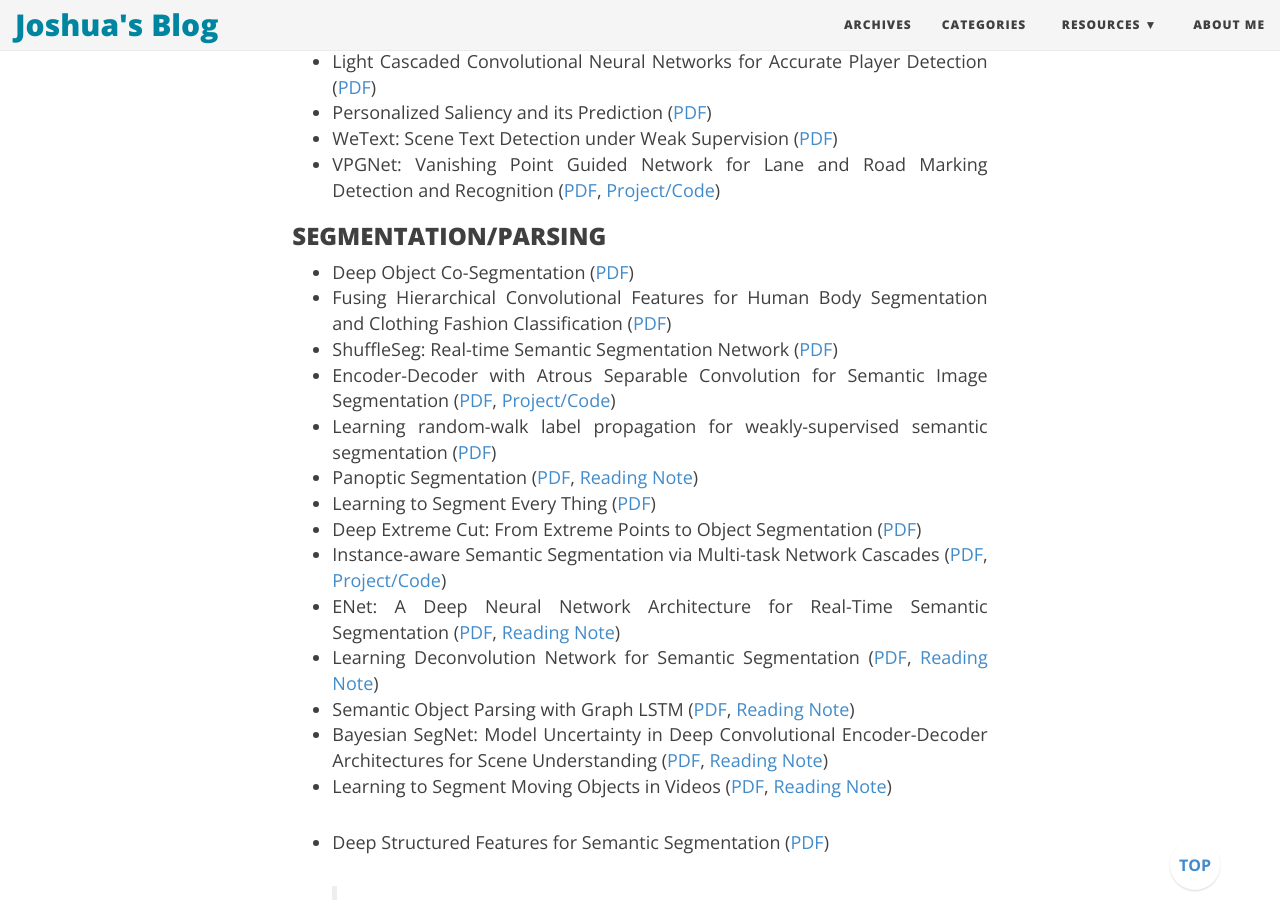
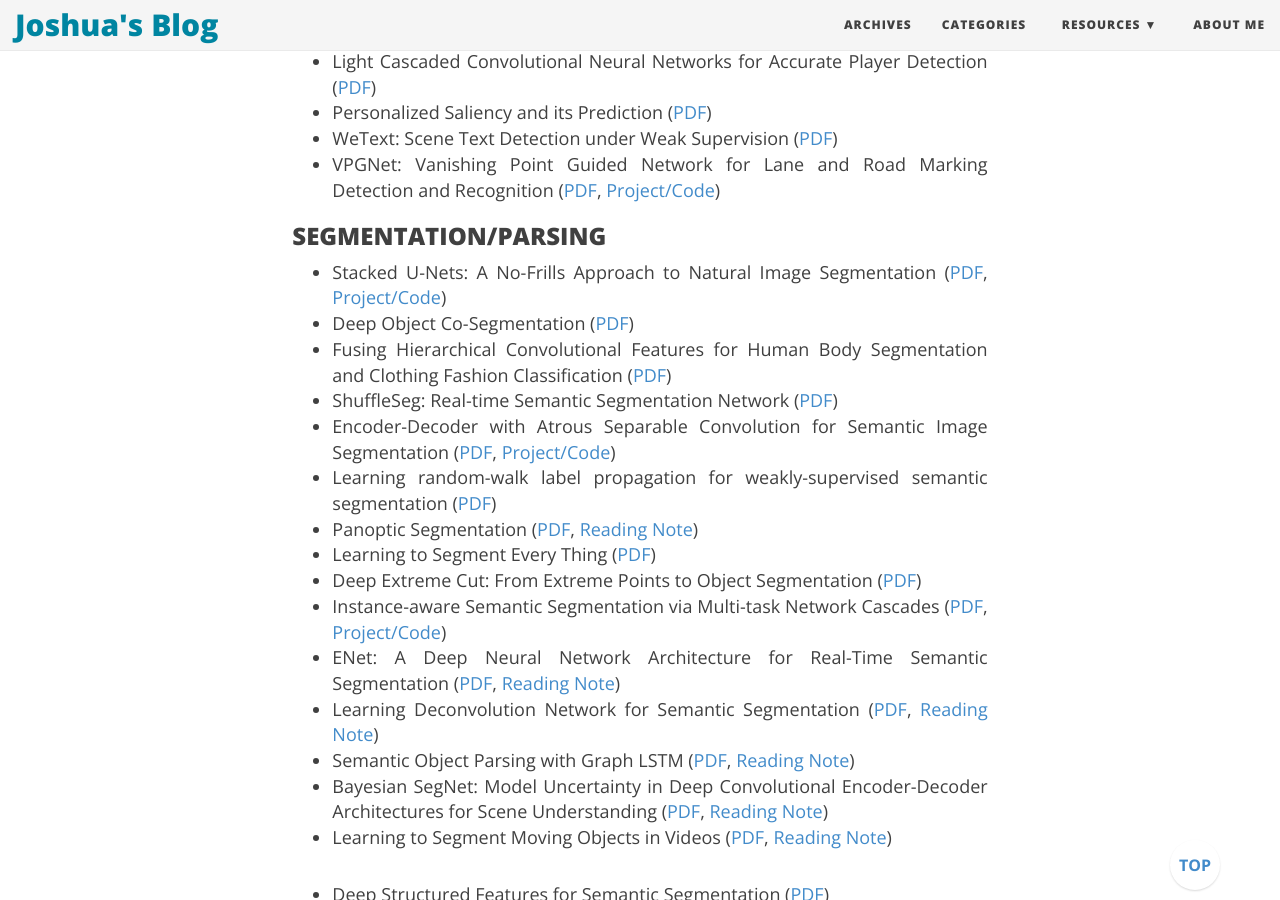
Before and after one commit to joshua19881228/joshua19881228.github.io, a Jekyll site: the page built from _posts/Computer_Vision/2016-08-25-my-jumble-of-computer-vision.md, in a window 1280 px wide and 900 px high, scrolled down 4259 px. Built offline with Jekyll 4.4.1, drawn with Linux system fonts in a browser that asks for light colours; nearby versions of some CDN libraries; formulas are drawn with MathJax 3; comment, search, counter and statistics services are not loaded; some of the changed text lies outside the part shown.

Commit message:
update post

```diff
--- a/_posts/Computer_Vision/2016-08-25-my-jumble-of-computer-vision.md
+++ b/_posts/Computer_Vision/2016-08-25-my-jumble-of-computer-vision.md
@@ -98,6 +98,7 @@ I am going to maintain this page to record a few things about computer vision th
 
 ### SEGMENTATION/PARSING ###
 
+* Stacked U-Nets: A No-Frills Approach to Natural Image Segmentation ([PDF](https://arxiv.org/abs/1804.10343), [Project/Code](https://github.com/shahsohil/sunets))
 * Deep Object Co-Segmentation ([PDF](https://arxiv.org/abs/1804.06423))
 * Fusing Hierarchical Convolutional Features for Human Body Segmentation and Clothing Fashion Classification ([PDF](https://arxiv.org/abs/1803.03415))
 * ShuffleSeg: Real-time Semantic Segmentation Network ([PDF](https://arxiv.org/abs/1803.03816))
```
Also changed, not shown: other parts of _posts/Computer_Vision/2016-08-25-my-jumble-of-computer-vision.md (+1 -0 lines).
